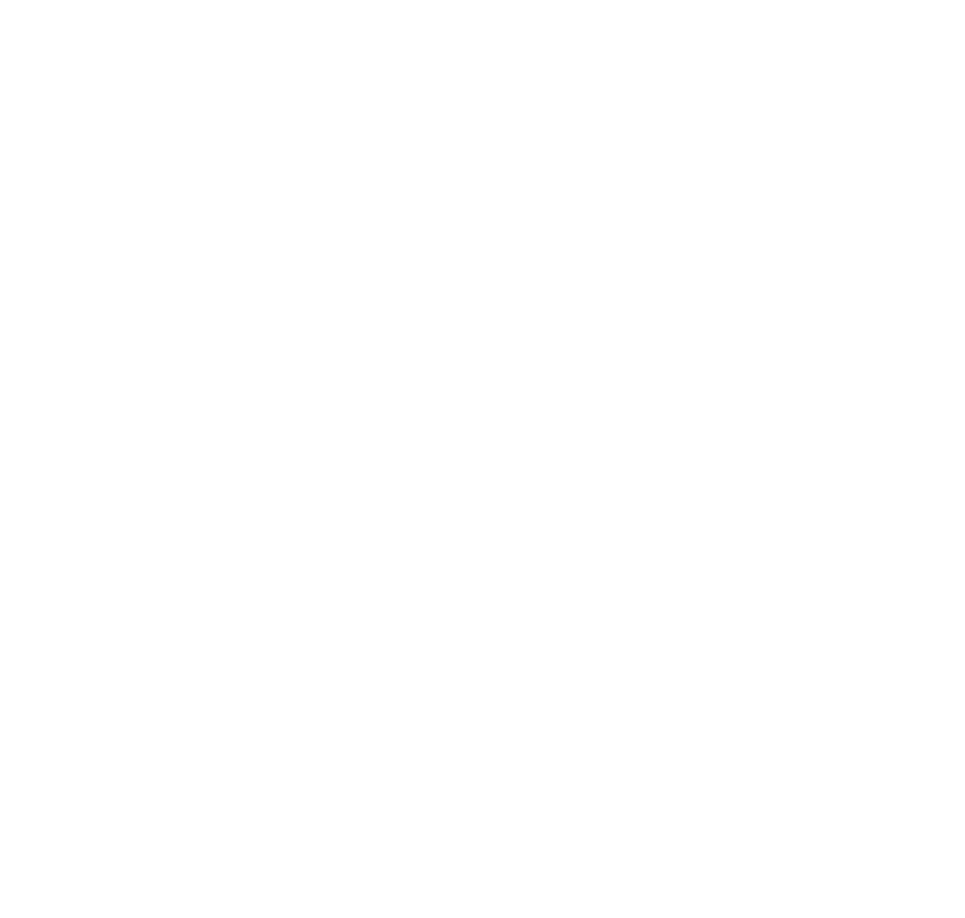
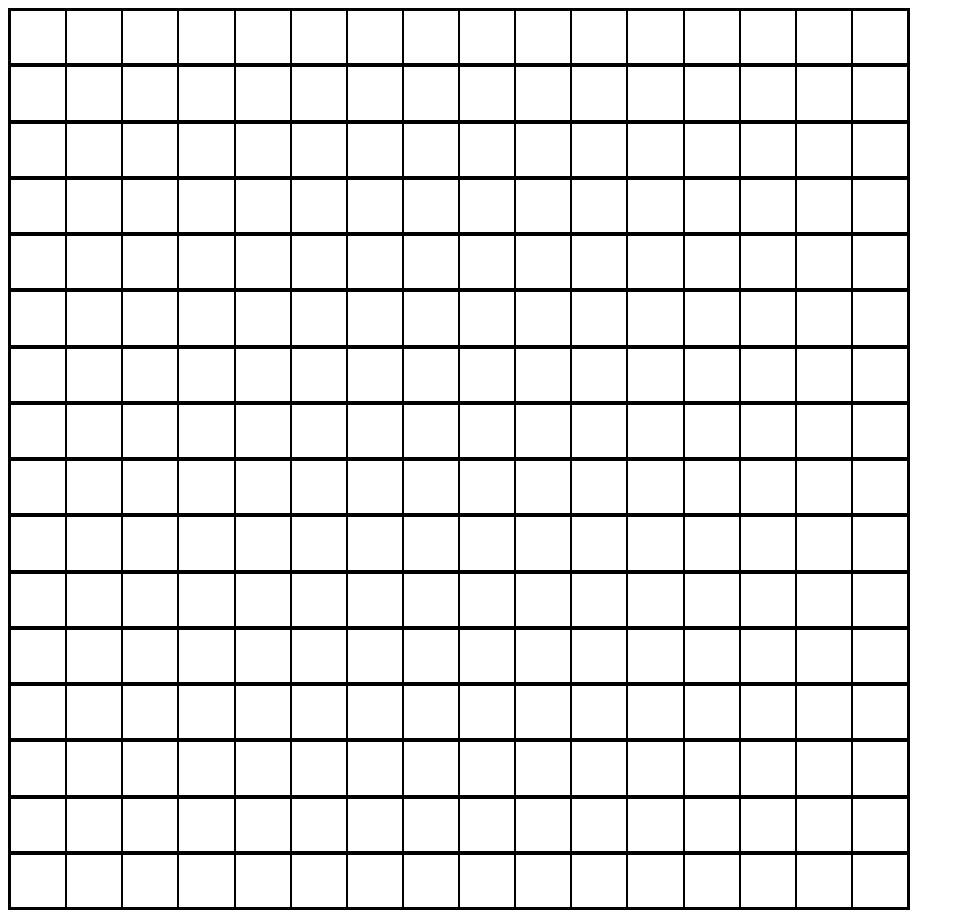
Before and after one commit to Nitish-bot/etch-a-sketch, a plain HTML site: page index.html in a window 1280 px wide. Shown: the whole page, without its empty margins (0-965 px from the left). Before the commit the page ends 800 px from the top, so only its background shows below. Drawn offline with Linux system fonts and the light colour scheme.

Commit message:
Create a 16x16 grid

```diff
--- a/index.html
+++ b/index.html
@@ -4,6 +4,20 @@
     <meta charset="UTF-8">
     <meta name="viewport" content="width=device-width, initial-scale=1.0">
     <title>Etch-a-Sketch</title>
+    <style>
+        div {
+            box-sizing: content-box;
+            border: 1px solid black;
+            border-collapse: collapse;
+        }
+
+        #sketchArea {
+            display: flex;
+            flex-direction: column;
+            width: 900px;
+            height: 900px;
+        }
+    </style>
 </head>
 <body>
     <div id="sketchArea">
--- a/script.js
+++ b/script.js
@@ -4,10 +4,14 @@ document.addEventListener('DOMContentLoaded', () => {
     for (let i = 0; i < 16; i++) {
         const containerRow = document.createElement('div');
         containerRow.setAttribute('style',
-            'display: flex;'
+            'display: flex; flex: auto;'
         );
         for (let j = 0; j < 16; j++) {
             const div = document.createElement('div');
+            div.setAttribute('style',
+                'flex: auto;'
+            );
+            containerRow.appendChild(div);
         }
         sketchArea.appendChild(containerRow);
     }
```
